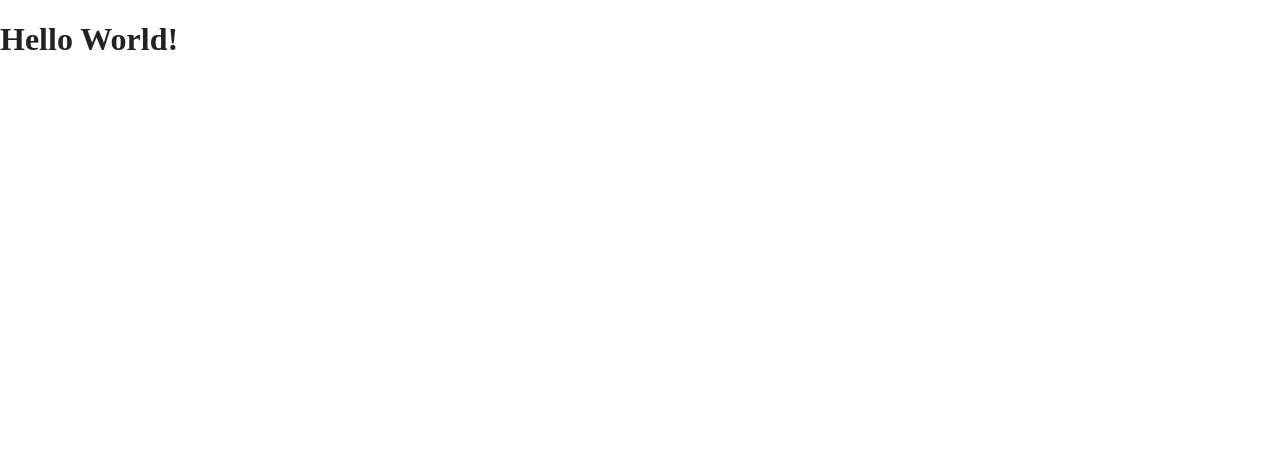
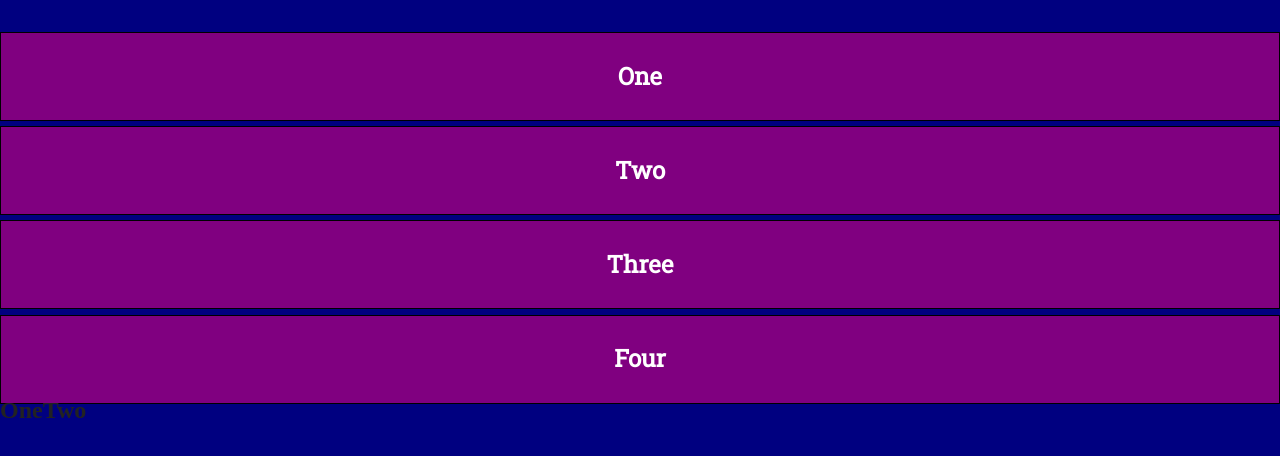
Before and after one commit to NickLeylandMedia/dashboard, a website built with Parcel: page index.html in a window 1280 px wide. Built offline with nearby package versions, Linux system fonts and the light colour scheme.

Commit message:
Added styles.css, added Roboto Slab font, basic markup/styling of main menu buttons.

```diff
--- /dev/null
+++ b/css/styles.css
@@ -0,0 +1,48 @@
+/* Main Elements */
+body {
+    background-color: navy;
+    width: 100vw;
+    height: 100vh;
+    margin: 0;
+}
+
+#main-button-menu {
+    display: flex;
+    flex-wrap: wrap;
+    flex-direction: column;
+    margin-left: auto;
+    margin-right: auto;
+}
+
+#btestcont {
+    display:flex;
+    flex-wrap: wrap;
+    flex-direction: row;
+}
+
+
+/* Small Screen Formatting */
+@media only screen and (max-width: 600px) {
+    #main-button-menu {
+        display: flex;
+        flex-direction: column;
+        justify-content: center;
+        margin-left: auto;
+        margin-right: auto;
+        width: 70%;
+    }
+}
+
+
+/* Buttons */
+.mainbutton {
+    padding: 10px 20px 10px 20px;
+    border: 1px solid black;
+    margin-top: 2.5%;
+    margin-bottom: 2.5%;
+    font-family: 'Roboto Slab';
+    background-color: purple;
+    color: white;
+    font-weight: bolder;
+    text-align: center;
+}
--- a/index.html
+++ b/index.html
@@ -18,24 +18,50 @@
 
   <link rel="stylesheet" href="css/normalize.css">
   <link rel="stylesheet" href="css/main.css">
+  <link rel="stylesheet" href="css/styles.css"
   <!--CSS-->
+
+
+  <link rel="preconnect" href="https://fonts.gstatic.com">
+  <link rel="stylesheet" href="https://fonts.googleapis.com/css2?family=Roboto+Slab&display=swap" >
+  <!--FONTS-->
 
   <meta name="theme-color" content="#fafafa">
 </head>
 
 <body>
-  <header>
+  <header id="header">
     <nav>
 
     </nav>
     </header>
-    <section>
-      <h1>Hello World!</h1>
+
+    <section id="main-button-menu">
+      <div id="mb1">
+        <div onclick="" class="mainbutton"><h2>One</h2></div>
+      </div>
+      <div id="mb2">
+        <div onclick="" class="mainbutton"><h2>Two</h2></div>
+      </div>
+      <div id="mb3">
+        <div onclick="" class="mainbutton"><h2>Three</h2></div>
+      </div>
+      <div id="mb4">
+        <div onclick="" class="mainbutton"><h2>Four</h2></div>
+      </div>
+    </section>
+
+    <section id="btestcont">
+      <div id="btestb1">
+        <div class="tbutt" id="testbutt1"><h2>One</h2></div>
+      </div>
+      <div id="btestb2">
+        <div class="tbutt" id="testbutt2"><h2>Two</h2></div>
+      </div>
     </section>
 
 
-
-    <footer>
+    <footer id="footer">
 
     </footer>
 
```
